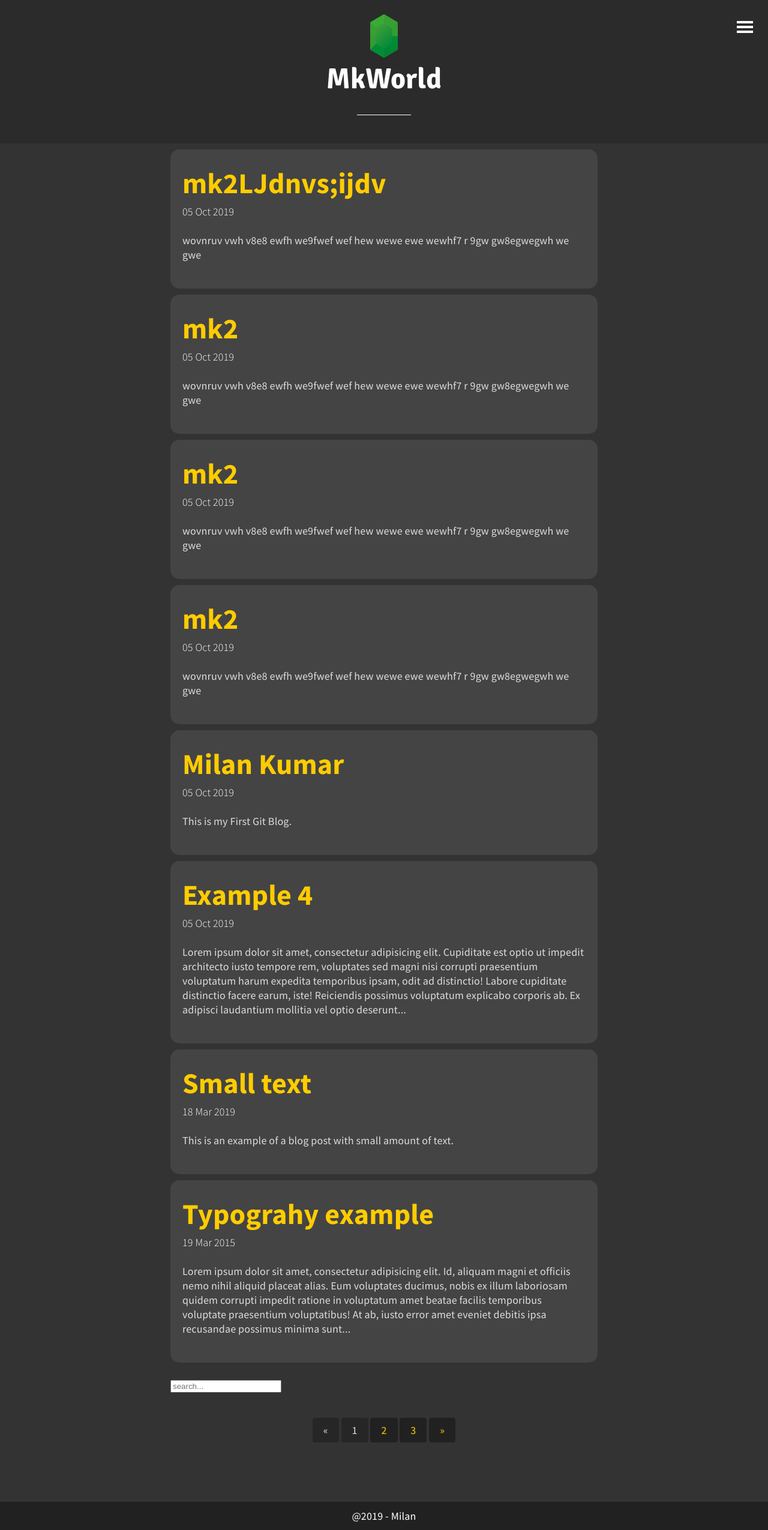
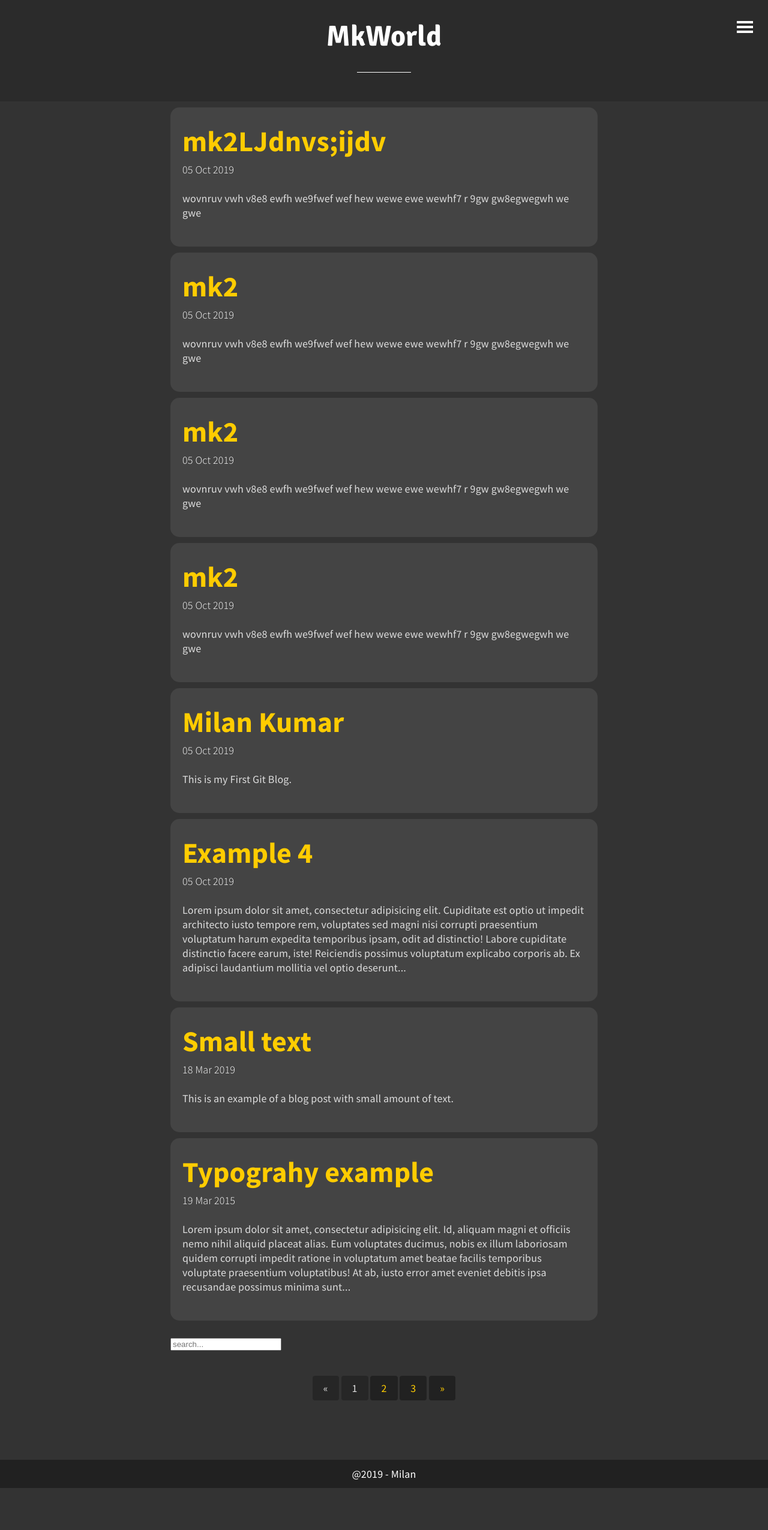
Before and after one commit to bdmilan/blog, a Jekyll site: the page built from index.html, in a window 1280 px wide. Shown: the whole page at 60% size. Built offline with Jekyll 4.4.1, drawn with Linux system fonts in a browser that asks for light colours; the list of posts is cut into pages by our own code; after the commit the page ends 2480 px from its top, so only the background shows below that.

Commit message:
Update header.html

```diff
--- a/_includes/header.html
+++ b/_includes/header.html
@@ -1,8 +1,7 @@
-<div style="background:#2b2b2b;">
-	<div>
+<div style="background:#2b2b2b; border: 1px solid #2b2b2b;">
+	<div id="container">
 <header id="header">
 	<a href="{{ site.baseurl }}">
-		<img src="{{ "/img/emerald.svg" | prepend: site.baseurl | replace: '//', '/' }}" alt="Emerald Logo">
 		<h1><font color="#fff"><b>MkWorld</b></font></h1>
 	</a>
 </header>
```
